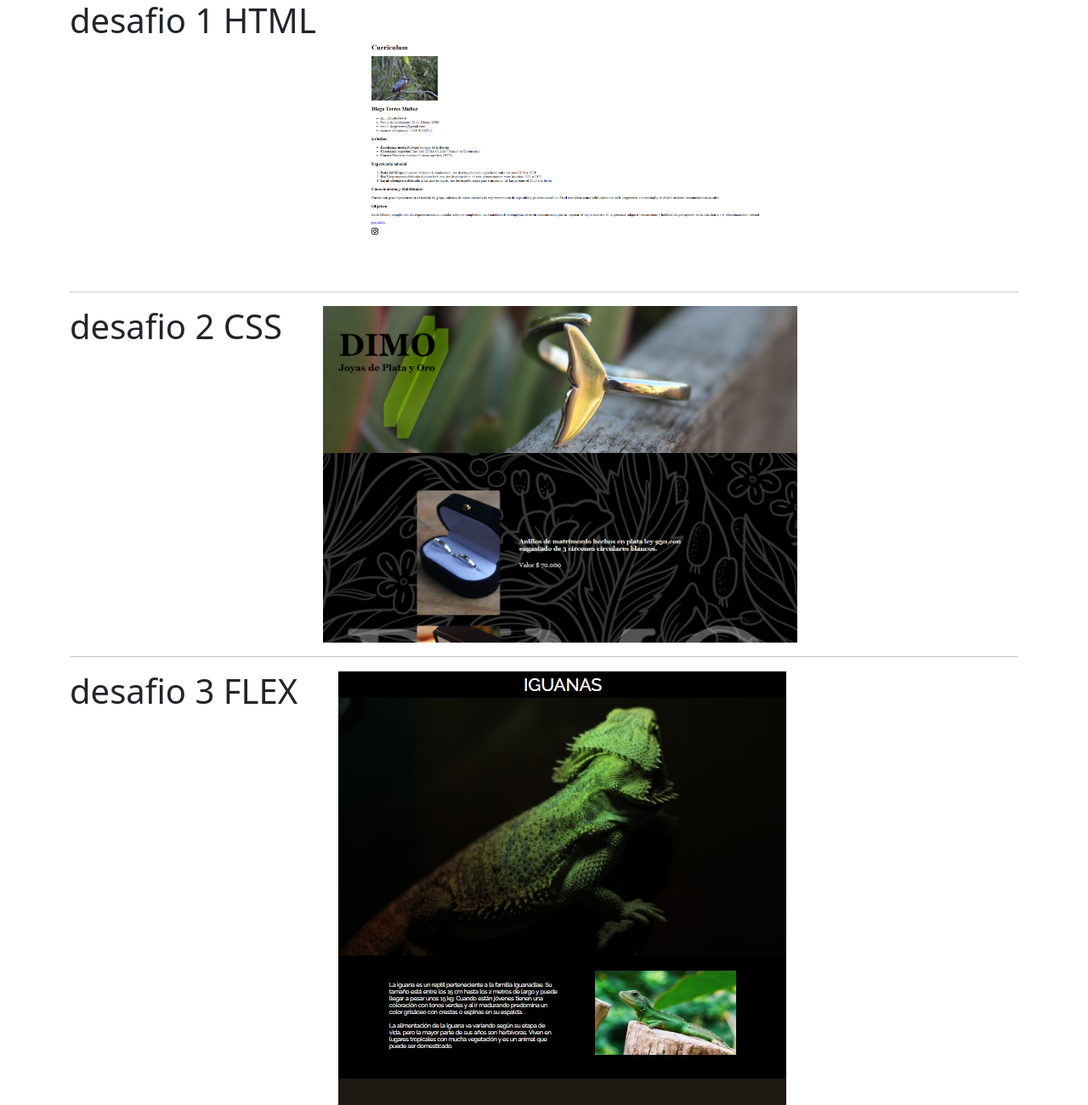
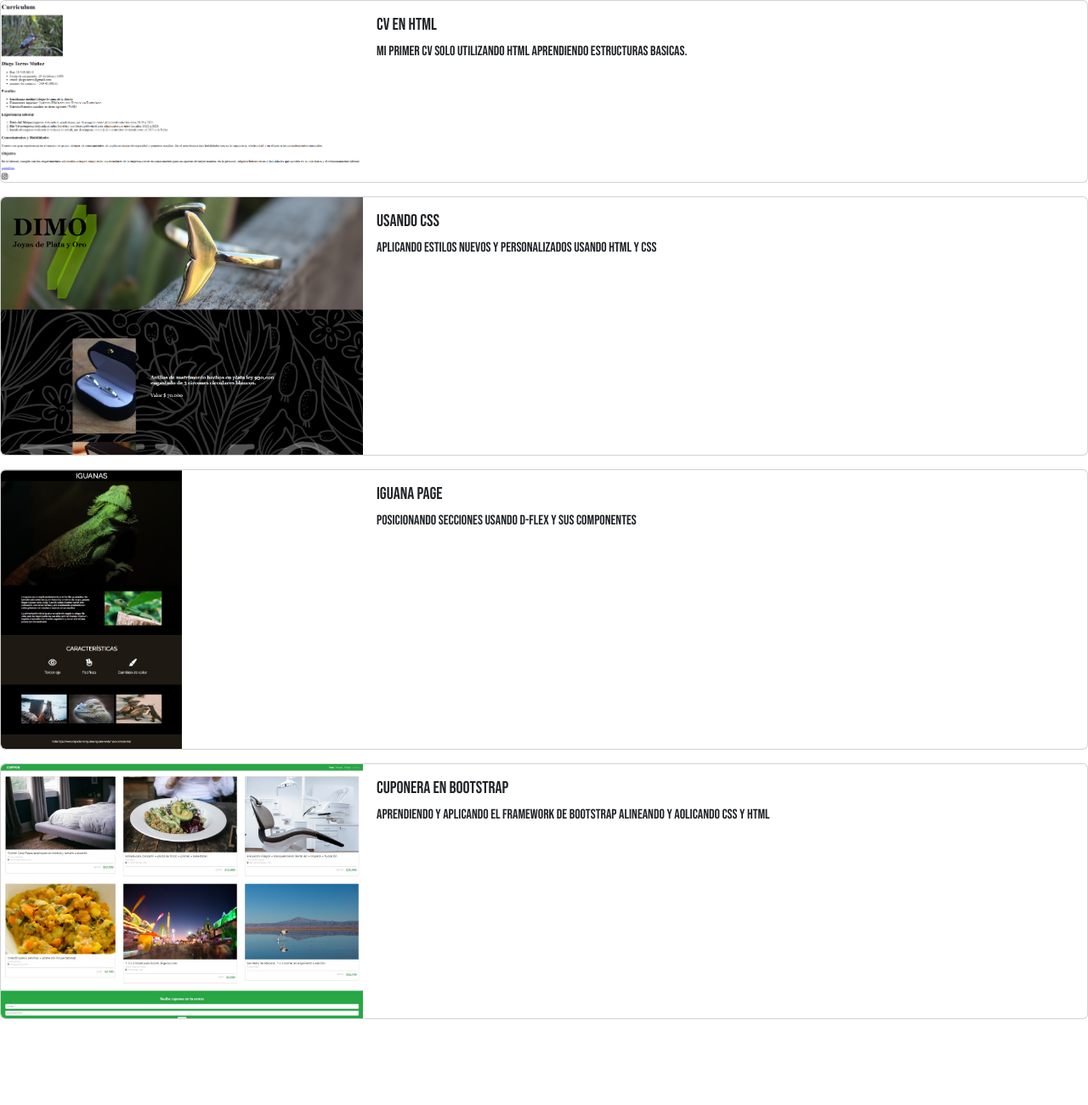
Before and after one commit to voyka17/voyka17.github.io, a plain HTML site: page portafolio.html in a window 1280 px wide. Shown: the top 1300 px of the page at 85% size. After the commit the page ends 1215 px from the top, so only its background shows below. Drawn offline with nearby package versions, Linux system fonts and the light colour scheme.

Commit message:
desafio6

```diff
--- a/portafolio.html
+++ b/portafolio.html
@@ -4,6 +4,7 @@
     <meta charset="UTF-8">
     <meta name="viewport" content="width=device-width, initial-scale=1.0">
     <title>potrafolio DT</title>
+    <link rel="stylesheet" href="assets/styles/style.css">
     <link rel="preconnect" href="https://fonts.googleapis.com">
     <link rel="preconnect" href="https://fonts.gstatic.com" crossorigin>
     <link href="https://fonts.googleapis.com/css2?family=Bebas+Neue&family=Ubuntu+Mono:ital,wght@0,400;0,700;1,400;1,700&display=swap" rel="stylesheet">
@@ -14,28 +15,59 @@
     <script src="https://kit.fontawesome.com/40fc256945.js" crossorigin="anonymous"></script>
 </head>
 <body>
-    <div class="container">
+    <div class="card mb-3 w-100" >
+        <div class="row g-0">
+          <div class="col-md-4">
+            <img src="./assets/img/html intro.jpg" class="img-fluid rounded-start" alt="cv en html">
+          </div>
+          <div class="col-md-8">
+            <div class="card-body">
+              <h5 class="card-title">cv en html</h5>
+              <p class="card-text">mi primer cv solo utilizando html aprendiendo estructuras basicas.</p>
+            </div>
+          </div>
+        </div>
+      </div>
+      <div class="card mb-3 w-100" >
+        <div class="row g-0">
+          <div class="col-md-4">
+            <img src="./assets/img/css intro.jpg" class="img-fluid rounded-start" alt="usando css">
+          </div>
+          <div class="col-md-8">
+            <div class="card-body">
+              <h5 class="card-title">usando css</h5>
+              <p class="card-text"> aplicando estilos nuevos y personalizados usando html y css</p>
 
-        <div class="col d-flex">
-            <h1 class="pe-3">desafio 1 HTML</h1>
-            <img src="./assets/img/html intro.jpg" class="w-50 p-5" alt="cv en html">
+            </div>
+          </div>
         </div>
-        <hr>
-        <div class="col  d-flex">
-            <h1 class="pe-5">desafio 2 CSS</h1>
-            <img src="./assets/img/css intro.jpg"  class="w-50" alt=" usando css">
+      </div>
+      <div class="card mb-3 w-100" >
+        <div class="row g-0">
+          <div class="col-md-4">
+            <img src="./assets/img/flexintro.jpg" class="img-fluid rounded-start w-50" alt="flex intro aprendiendo">
+          </div>
+          <div class="col-md-8">
+            <div class="card-body">
+              <h5 class="card-title">iguana page</h5>
+              <p class="card-text"> posicionando secciones  usando d-flex y sus componentes </p>
+
+            </div>
+          </div>
         </div>
-        <hr>
-        <div class="col  d-flex">
-            <h1 class="pe-0">desafio 3 FLEX</h1>
-            <img src="./assets/img/flexintro.jpg"  class="w-30 ps-5" alt="iguana page">
+      </div>
+      <div class="card mb-3 w-100">
+        <div class="row g-0">
+          <div class="col-md-4">
+            <img src="./assets/img/boostrapintro.jpg" class="img-fluid rounded-start" alt="boostrapintro">
+          </div>
+          <div class="col-md-8">
+            <div class="card-body">
+              <h5 class="card-title">cuponera en bootstrap</h5>
+              <p class="card-text"> aprendiendo y aplicando el framework  de bootstrap alineando y aolicando  css y html</p>
+            </div>
+          </div>
         </div>
-        <hr>
-        <div class="col  d-flex">
-            <h1 class="pe-5">desafio 4 <br> BOOTSTRAP</h1>
-            <img src="./assets/img/boostrapintro.jpg" class="w-50" alt="pagina de cupones">
-        </div>
-
-    </div>
+      </div>
 </body>
 </html>
```
